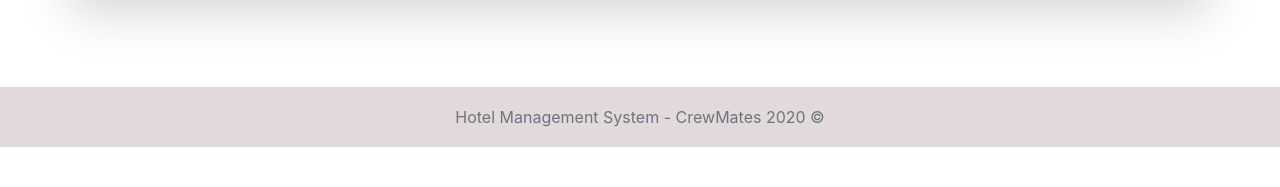
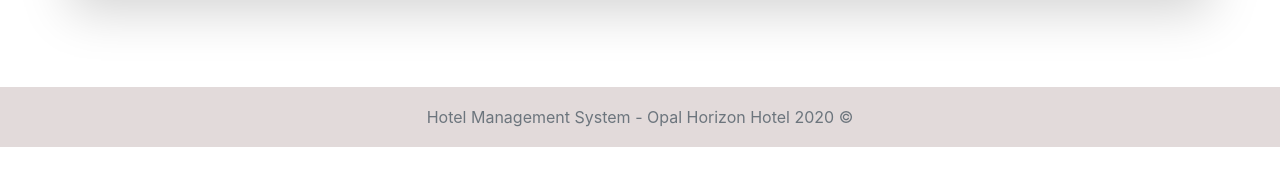
Before and after one commit to ShafikTheWebMaster/Opal-Horizon-Hotel, a Django app: page /add-room/ in a window 1280 px wide. Shown: the part 613-800 px from the top of the page. Run offline with Django 3.2, Linux system fonts and the light colour scheme; a user stored in the database is signed in; some libraries are stand-ins or nearby versions; some web fonts are replaced.

Commit message:
footer update

```diff
--- a/templates/incs/footer.html
+++ b/templates/incs/footer.html
@@ -1,6 +1,6 @@
 <div class="mt-5">&nbsp;</div>
 <footer class="footer sticky-bottom mt-5">
     <div class="container text-center">
-        <span class="text-muted">Hotel Management System - CrewMates 2020 ©</span>
+        <span class="text-muted">Hotel Management System -  Opal Horizon Hotel 2020 ©</span>
     </div>
 </footer>
```
